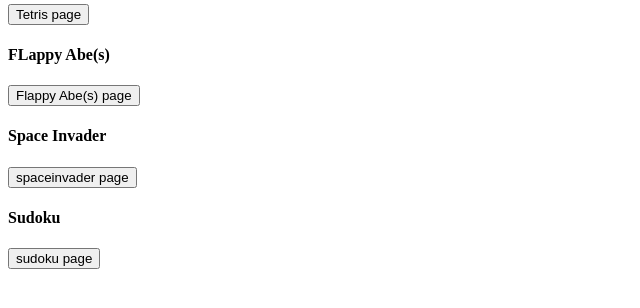
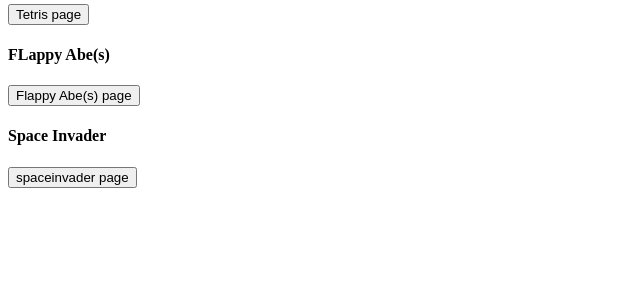
Before and after one commit to tommy2022/gamewebsite, a PHP site: page / in a window 1280 px wide. Shown: the part 121-429 px from the top of the page, without its empty margins (0-640 px from the left). Run offline with PHP 8.4, Linux system fonts and the light colour scheme; some libraries are stand-ins or nearby versions.

Commit message:
Update index.php

```diff
--- a/index.php
+++ b/index.php
@@ -36,10 +36,6 @@
  <h4> Space Invader </h4>
  <input type="button" value="spaceinvader page" onclick="location.href='spaceinvader/spaceinvader.php'"></input>
   </div>
-  <div>
- <h4> Sudoku </h4>
- <input type="button" value="sudoku page" onclick="location.href='sudoku/sudoku.php'"></input>
-  </div>
 
   <script>
     if (logged_in) {
```
